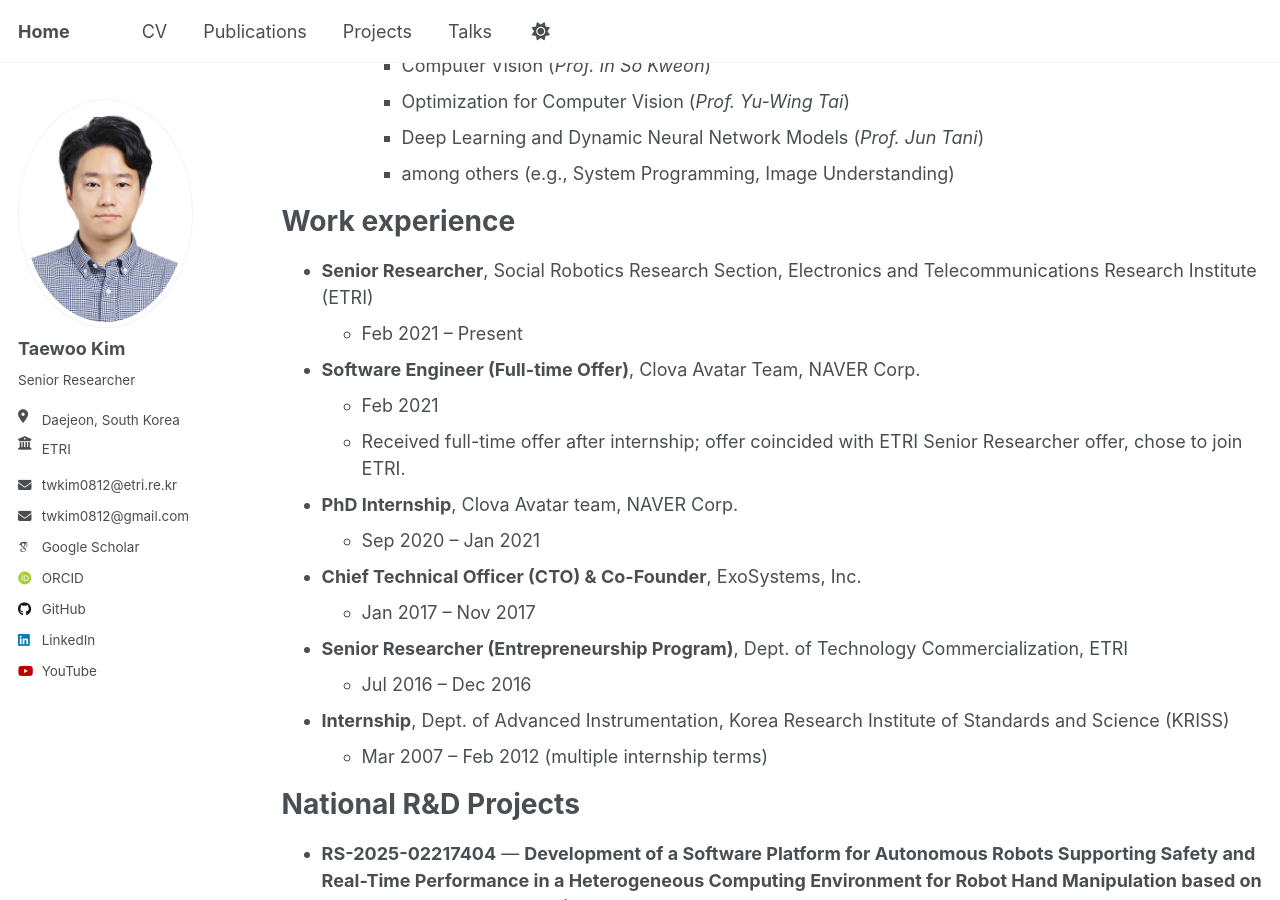
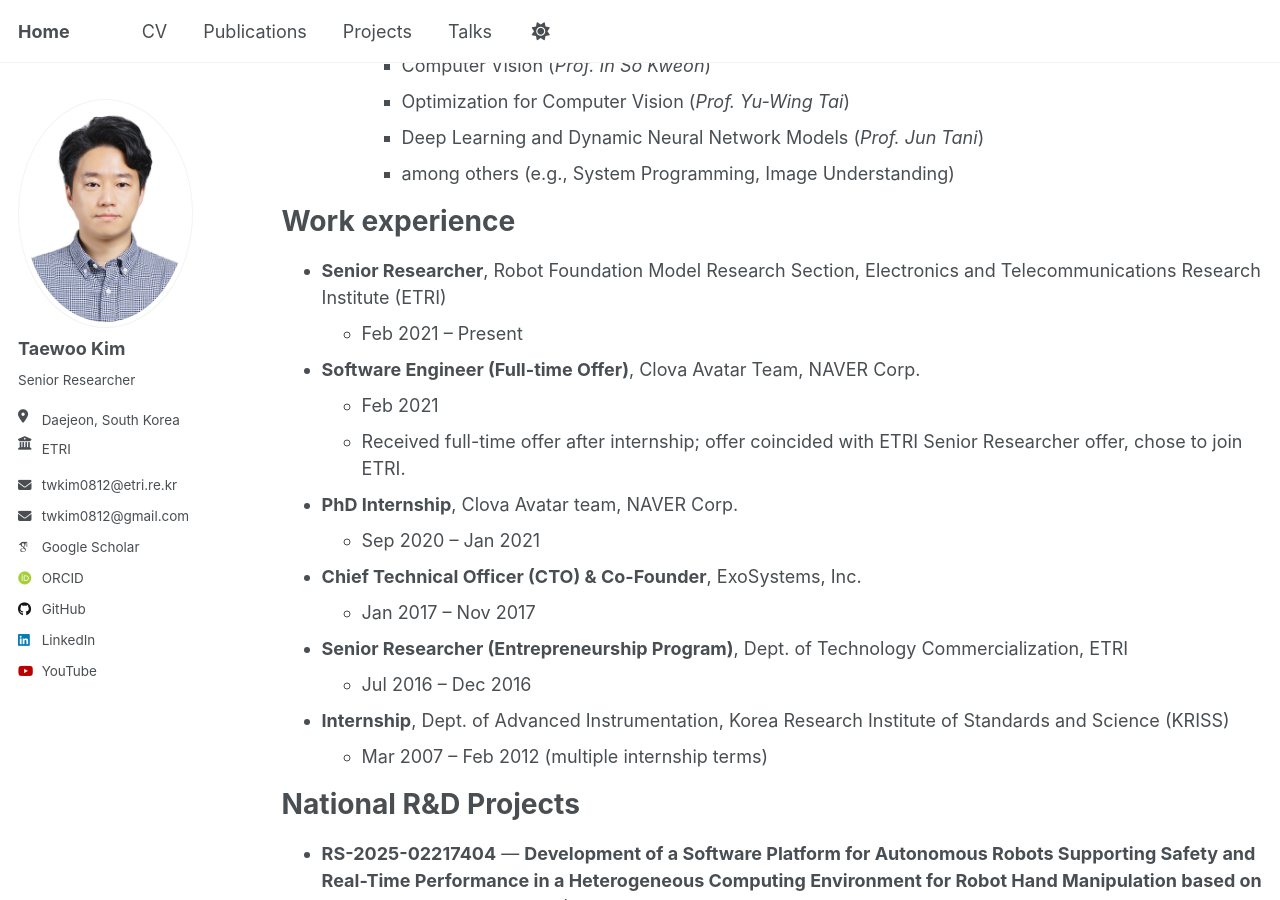
Before and after one commit to taewookim0812/taewookim0812.github.io, a Jekyll site: the page built from _pages/cv.md, in a window 1280 px wide and 900 px high, scrolled down 623 px. Built offline with Jekyll 4.4.1, drawn with Linux system fonts in a browser that asks for light colours; some web fonts are replaced; a script that is not in the unit is left out.

Commit message:
Update CV: Change department name

```diff
--- a/_pages/cv.md
+++ b/_pages/cv.md
@@ -31,7 +31,7 @@ Education
 
 Work experience
 ======
-* **Senior Researcher**, Social Robotics Research Section, Electronics and Telecommunications Research Institute (ETRI)
+* **Senior Researcher**, Robot Foundation Model Research Section, Electronics and Telecommunications Research Institute (ETRI)
   * Feb 2021 – Present
 
 * **Software Engineer (Full-time Offer)**, Clova Avatar Team, NAVER Corp.
```
